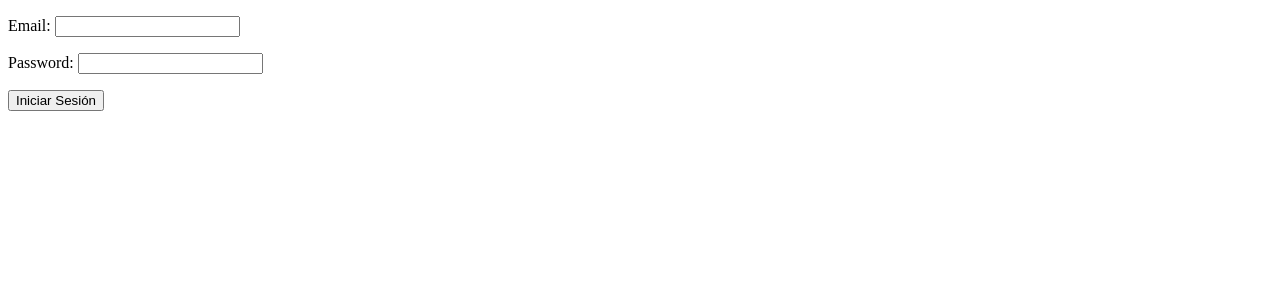
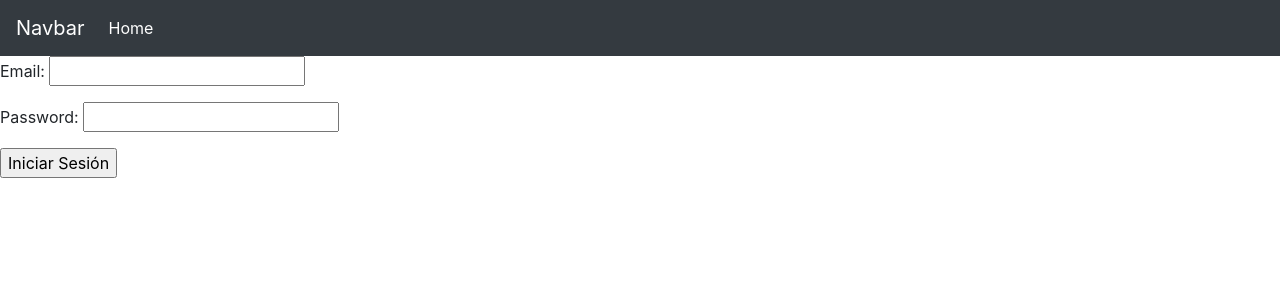
Before and after one commit to lautipaletta/DesarrolloSistemas2020, a Django app: page / in a window 1280 px wide. Shown: the top 300 px of the page. Run offline with Django 3.2, Linux system fonts and the light colour scheme; data comes from the database, SQL or seed files in the repository; both versions use the stored data as it was after the commit.

Commit message:
Logout, formulario para cambiar datos del usuario

```diff
--- /dev/null
+++ b/DesarrolloSistemas/covid19api/static/covid19api/styles.css
@@ -0,0 +1,3 @@
+.container {
+    margin: 60px;
+}
--- /dev/null
+++ b/DesarrolloSistemas/covid19api/templates/covid19api/layout.html
@@ -0,0 +1,46 @@
+{% load static %}
+
+<!doctype html>
+<html lang="en">
+  <head>
+    <!-- Required meta tags -->
+    <meta charset="utf-8">
+    <meta name="viewport" content="width=device-width, initial-scale=1, shrink-to-fit=no">
+
+    <!-- Bootstrap CSS -->
+    <link rel="stylesheet" href="https://cdn.jsdelivr.net/npm/bootstrap@4.5.3/dist/css/bootstrap.min.css" integrity="sha384-TX8t27EcRE3e/ihU7zmQxVncDAy5uIKz4rEkgIXeMed4M0jlfIDPvg6uqKI2xXr2" crossorigin="anonymous">
+
+    <title>{% block title %}{% endblock %}</title>
+  </head>
+  <body>
+
+    <nav class="navbar navbar-expand-lg navbar-dark bg-dark">
+        <a class="navbar-brand" href="#">Navbar</a>
+        <button class="navbar-toggler" type="button" data-toggle="collapse" data-target="#navbarNav" aria-controls="navbarNav" aria-expanded="false" aria-label="Toggle navigation">
+          <span class="navbar-toggler-icon"></span>
+        </button>
+        <div class="collapse navbar-collapse" id="navbarNav">
+          <ul class="navbar-nav">
+            <li class="nav-item active">
+              <a class="nav-link" href="#">Home <span class="sr-only">(current)</span></a>
+            </li>
+            {% if user.is_authenticated %}
+                <li class="nav-item">
+                    <a class="nav-link" href="{% url 'profile' username=user.username %}">{{user.username}}</a>
+                </li>
+                <li class="nav-item">
+                    <a class="nav-link" href="{% url 'logout' %}">Logout</a>
+                </li>
+            {% endif %}
+          </ul>
+        </div>
+      </nav>
+
+    <script src="https://code.jquery.com/jquery-3.5.1.slim.min.js" integrity="sha384-DfXdz2htPH0lsSSs5nCTpuj/zy4C+OGpamoFVy38MVBnE+IbbVYUew+OrCXaRkfj" crossorigin="anonymous"></script>
+    <script src="https://cdn.jsdelivr.net/npm/bootstrap@4.5.3/dist/js/bootstrap.bundle.min.js" integrity="sha384-ho+j7jyWK8fNQe+A12Hb8AhRq26LrZ/JpcUGGOn+Y7RsweNrtN/tE3MoK7ZeZDyx" crossorigin="anonymous"></script>
+
+    {% block body %}
+    {% endblock %}
+
+  </body>
+</html>
--- a/DesarrolloSistemas/covid19api/templates/covid19api/login.html
+++ b/DesarrolloSistemas/covid19api/templates/covid19api/login.html
@@ -1,17 +1,11 @@
-<!DOCTYPE html>
-<html lang="en">
-<head>
-    <meta charset="UTF-8">
-    <meta name="viewport" content="width=device-width, initial-scale=1.0">
-    <title>LogIn</title>
-</head>
-<body>
+{% extends 'covid19api/layout.html' %}
 
-    <form action="" method="POST"> {% csrf_token %}
-        <p>Email: <input type="text" name="email"></p>
-        <p>Password: <input type="password" name="password"></p>
-        <input type="submit" value="Iniciar Sesión">
-    </form>
+{% block title %}Log in{% endblock %}
 
-</body>
-</html>
+{% block body %}
+<form action="" method="POST"> {% csrf_token %}
+    <p>Email: <input type="text" name="email"></p>
+    <p>Password: <input type="password" name="password"></p>
+    <input type="submit" value="Iniciar Sesión">
+</form>
+{% endblock %}
--- a/DesarrolloSistemas/covid19api/urls.py
+++ b/DesarrolloSistemas/covid19api/urls.py
@@ -4,4 +4,6 @@ from . import views
 
 urlpatterns = [
     path('', views.index, name='index'),
+    path('logout', views.logout_view, name='logout'),
+    path('profile/<str:username>', views.profile, name='profile'),
 ]
--- a/DesarrolloSistemas/covid19api/views.py
+++ b/DesarrolloSistemas/covid19api/views.py
@@ -3,6 +3,7 @@ from django.contrib.auth import authenticate, login, logout
 from django.core.exceptions import ObjectDoesNotExist
 
 from . models import User
+from . forms import UserForm
 
 # Create your views here.
 def index(request):
@@ -11,13 +12,18 @@ def index(request):
 
         username = User.objects.get(email=request.POST["email"]).username
         password = request.POST["password"]
-        user = authenticate(request, username=username, password=password)
 
-        if user:
-            return render(request, "covid19api/index.html")
+        try:
+            user = authenticate(request, username=username, password=password)
 
-        else:
-            return render(request, "covid19api/login.html")
+            if user:
+                login(request, user)
+                return render(request, "covid19api/index.html")
+
+        except (ObjectDoesNotExist):
+            pass
+
+        return render(request, "covid19api/login.html")
 
     else:
 
@@ -31,3 +37,24 @@ def index(request):
             pass
 
         return render(request, "covid19api/login.html")
+
+def logout_view(request):
+    """
+    Logout the current user.
+    """
+    logout(request)
+    return render(request, "covid19api/login.html")
+
+def profile(request, username):
+
+    if request.method == "POST":
+
+        for field in request.POST:
+
+            if request.POST[field] != "":
+                print(request.POST[field])
+
+    else:
+        return render(request, "covid19api/profile.html", {
+            "form" : UserForm()
+        })
```
Also changed, not shown: DesarrolloSistemas/covid19api/forms.py (added, +8 -0 lines), DesarrolloSistemas/covid19api/templates/covid19api/index.html (+2 -10 lines), DesarrolloSistemas/covid19api/templates/covid19api/profile.html (added, +17 -0 lines), DesarrolloSistemas/db.sqlite3.
